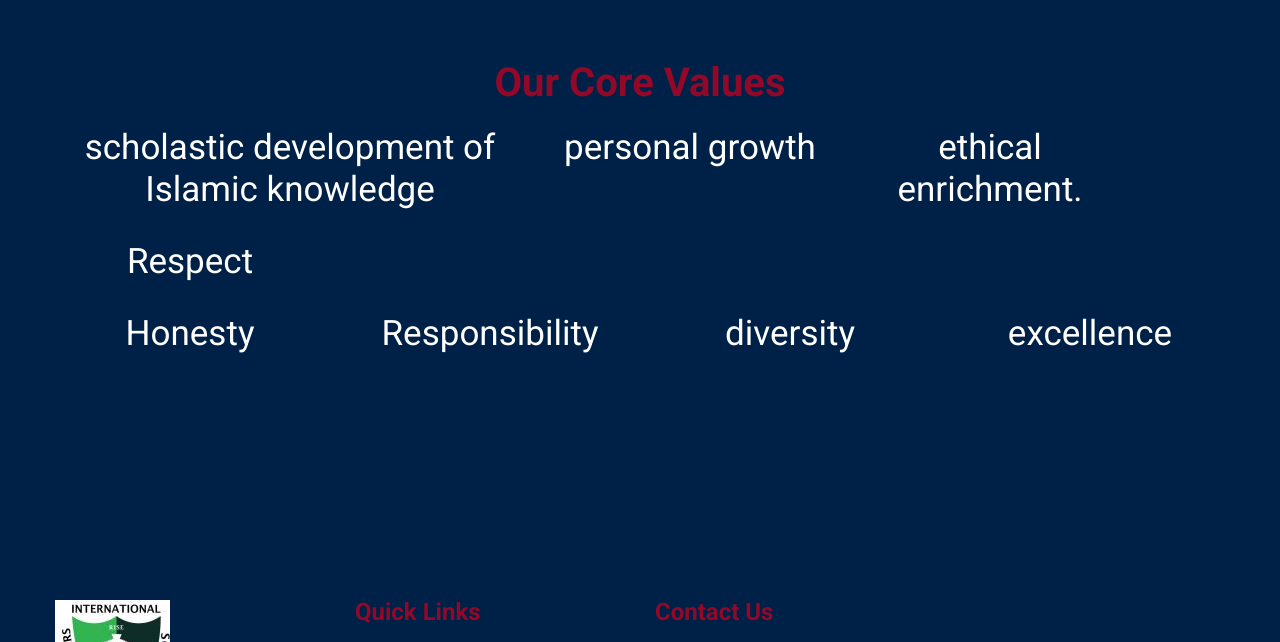
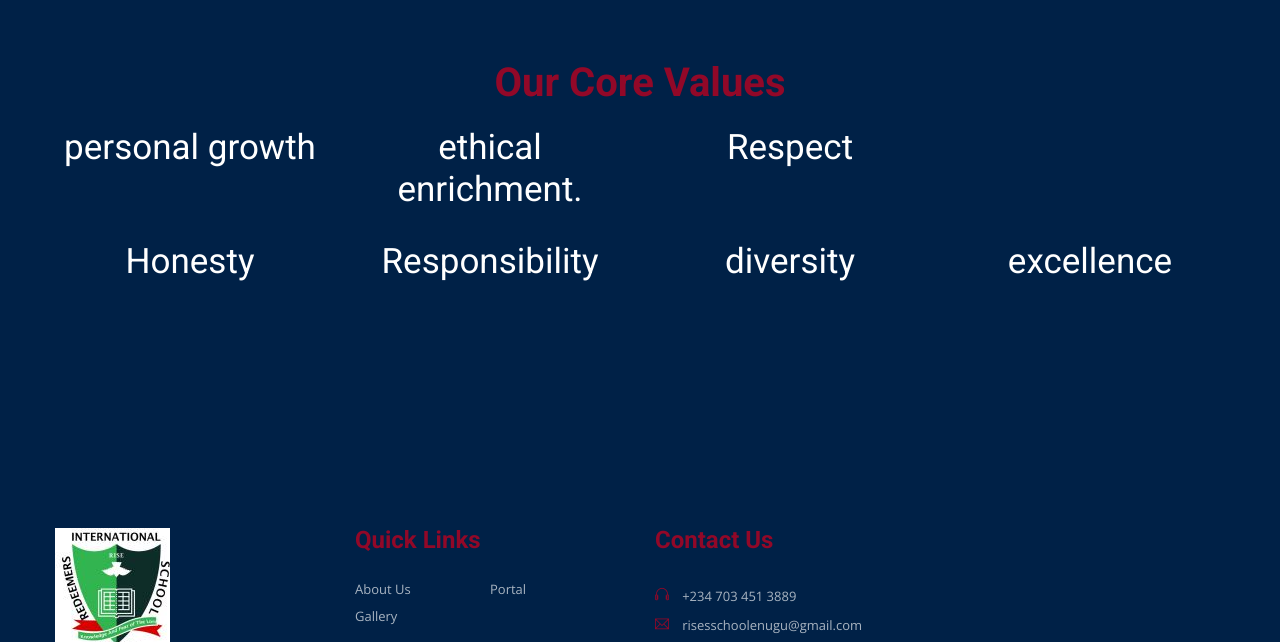
Before and after one commit to Vincentsunday/mainredeem, a plain HTML site: page about_us.html in a window 1280 px wide. Shown: the part 1540-2182 px from the top of the page. Drawn offline with nearby package versions, Linux system fonts and the light colour scheme.

Commit message:
Update about_us.html

```diff
--- a/about_us.html
+++ b/about_us.html
@@ -191,13 +191,6 @@ We foster excellence in the life of our pupil through hard-work and diligence so
                 <h1 style="text-align: center; color: #920828;margin-bottom: 20px; padding: 0%; font-weight: bold;"> Our Core Values</h1>
             </div>
             <div class="row">
-                <div class="col-xl-5 col-lg-5 col-md-5">
-                    <div class=" couter-wrapper-5 mb-30 text-center">
-                        <h2 style="color: white;">
-                            scholastic development of Islamic knowledge
-                        </h2>
-                    </div>
-                </div>
                 <div class="col-xl-3 col-lg-3 col-md-3">
                     <div class=" couter-wrapper-2 mb-30 text-center">
                         <h2 style="color: white;">
```
